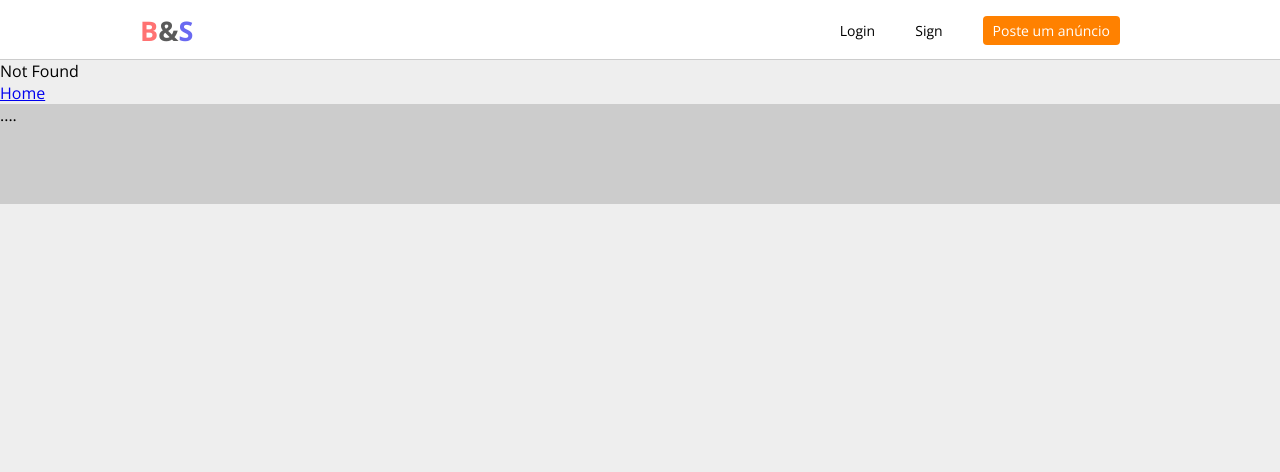
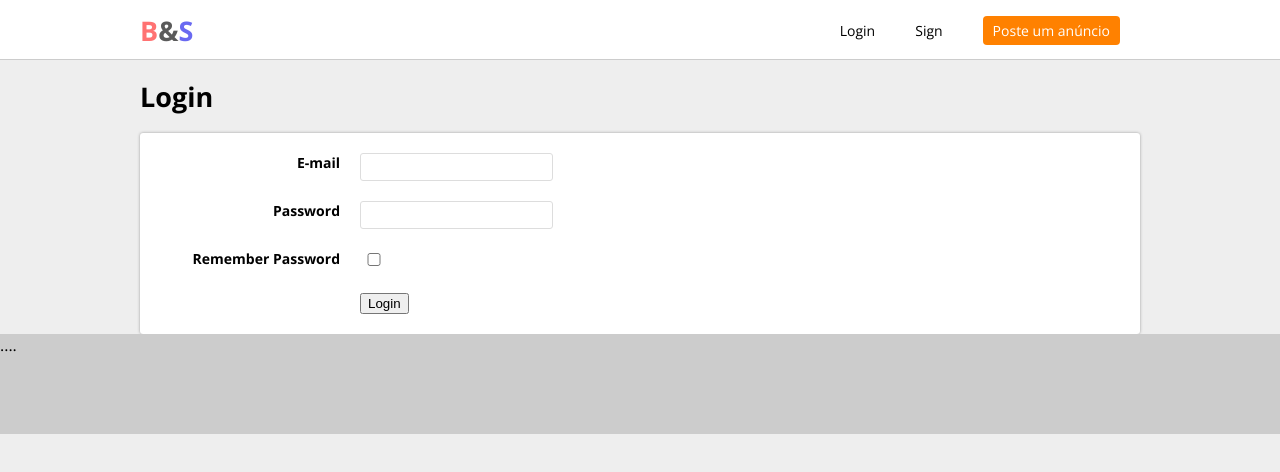
Before and after one commit to FelipeEnne/Buy-and-Sell-Website-FrontEnd, a React (Create React App) app: page /signin in a window 1280 px wide. Before the commit this address had no page. Shown: the top 472 px of the page. Built offline with nearby package versions, Linux system fonts and the light colour scheme.

Commit message:
add create login page

```diff
--- a/src/Routes.js
+++ b/src/Routes.js
@@ -4,6 +4,7 @@
 import Home from './pages/Home';
 import About from './pages/About';
 import NotFound from './pages/NotFound';
+import SignIn from './pages/SignIn';
 
 export default () => (
     <Switch>
@@ -13,6 +14,9 @@
         <Route exact path='/about'>
             <About />
         </Route>
+        <Route exact path='/signin'>
+            <SignIn />
+        </Route>
         <Route>
             <NotFound />
         </Route>
--- a/src/components/MainComponents.js
+++ b/src/components/MainComponents.js
@@ -2,9 +2,14 @@
 
 const Template = styled.div``;
 
-const PageContainer = styled.div``;
+const PageContainer = styled.div`
+  max-width:1000px;
+  margin:auto;
+`;
 
-const PageTitle = styled.h1``;
+const PageTitle = styled.h1`
+  font-size:27px;
+`;
 
 const PageBody = styled.div``;
 
--- /dev/null
+++ b/src/pages/SignIn/index.js
@@ -0,0 +1,41 @@
+import React from 'react';
+import PageArea from './styled';
+
+import { PageContainer, PageTitle } from '../../components/MainComponents';
+
+const Page = () => (
+  <PageContainer>
+    <PageTitle>Login</PageTitle>
+    <PageArea>
+      <form>
+        <label className='area'>
+           <div className='area--title'>E-mail</div>
+           <div className='area--input'>
+             <input type='email'/>
+           </div>
+        </label>
+        <label className='area'>
+           <div className='area--title'>Password</div>
+           <div className='area--input'>
+             <input type='password'/>
+           </div>
+        </label>
+        <label className='area'>
+           <div className='area--title'>Remember Password</div>
+           <div className='area--input'>
+             <input type='checkbox'/>
+           </div>
+        </label>
+        <label className='area'>
+           <div className='area--title'></div>
+           <div className='area--input'>
+             <button>Login</button>
+           </div>
+        </label>
+      </form>
+    </PageArea>
+  </PageContainer>
+);
+
+
+export default Page;
--- /dev/null
+++ b/src/pages/SignIn/styled.js
@@ -0,0 +1,60 @@
+import styled from 'styled-components';
+
+const PageArea = styled.div`
+    form {
+        background-color:#FFF;
+        border-radius:3px;
+        padding:10px;
+        box-shadow: 0px 0px 3px #999;
+
+        .area {
+            display: flex;
+            align-item:center;
+            padding:10px;
+            max-width:500px;
+
+            .area--title {
+                width:200px;
+                text-align:right;
+                padding-right:20px;
+                font-weight:bold;
+                font-size:14px;
+            }
+
+            input {
+                width:100%;
+                font-size:14px;
+                padding:5px;
+                border:1px solid #DDD;
+                border-radius:3px;
+                outline:0;
+                transition:all ease .4s;
+
+                &:focus {
+                    border:1px solid #333;
+                    color: #333;
+                }
+
+                button {
+                    background-color:#0089FF;
+                    border:0;
+                    outline:0;
+                    padding:5px 10px;
+                    border-radius:4px;
+                    color:#FFF;
+                    font-size:15px;
+                    cursor:pointer;
+
+                    &:hover {
+                        background-color:#006FCE;
+                    }
+                }
+
+            }
+
+
+        }
+    }
+`;
+
+export default PageArea;
```
